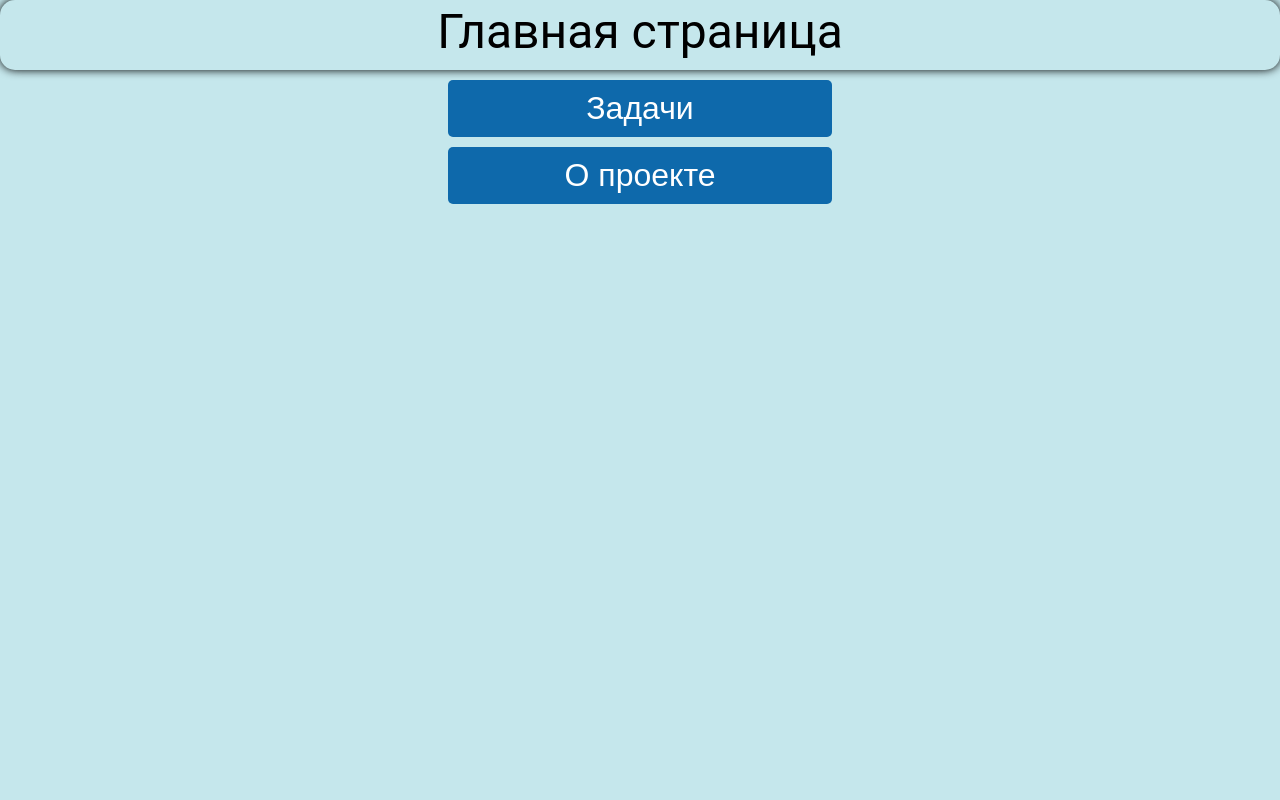
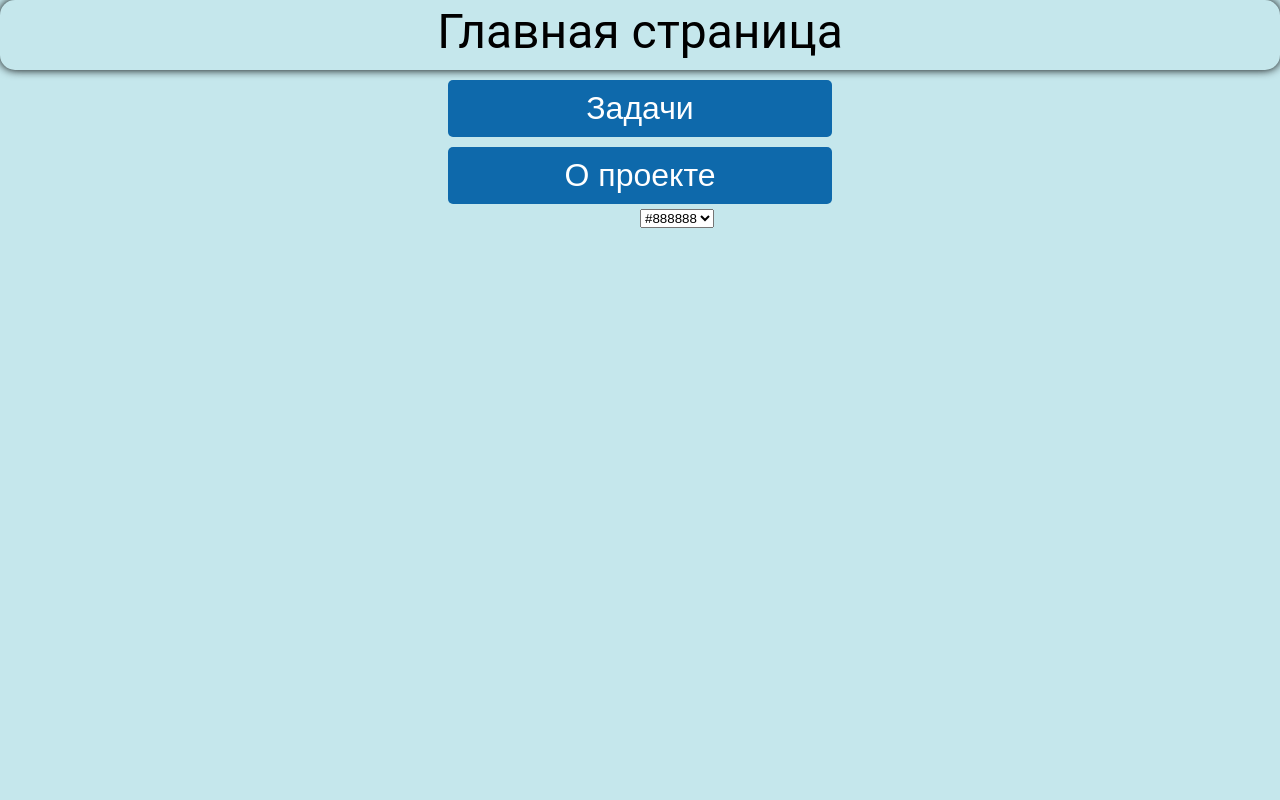
Before and after one commit to RRaveNO/Learning-Flask, a Flask app: template templates/index.html in a window 1280 px wide. Run offline with Flask 3, Linux system fonts and the light colour scheme; the template is opened without the code that fills it: most values are stand-ins (such as "Sample title", 1, 10 or a date in 2020); some web fonts are replaced.

Commit message:
не работает х2

```diff
--- a/app.py
+++ b/app.py
@@ -28,7 +28,7 @@ def init_db():
 @app.route('/tasks', methods=['GET', 'POST'])
 def tasks_page():
     if request.method == 'POST':
-        checkbox_id = request.form['checkbox_id']
+        checkbox_id = request.form.get['checkbox_id']
         checkbox_value = request.form['checkboxtable_' + checkbox_id] == 'on'
         conn = get_db_connection()
         cursor = conn.cursor()
@@ -43,6 +43,12 @@ def tasks_page():
         conn.close()
     return render_template('tasks.html', checkbox_states=checkbox_states)
 
+@app.route('/', methods=['GET', 'POST'])
+def dropdown(selected_colour = None):
+    colours = ['Red', 'Blue', 'Black', 'Orange']
+    selected_colour = request.form.get('colour')
+    return render_template('index.html', colours=colours, selected_colour=selected_colour)
+
 if __name__ == '__main__':
     init_db()
     app.run(debug=True)
--- a/static/style.css
+++ b/static/style.css
@@ -138,6 +138,14 @@
     color: #fff;
 }
 
+.dropdown{
+    width: 0%;
+    display: flex;
+    margin-top: 5px;
+    margin-left: auto;
+    margin-right: auto;
+}
+
 .text_about{
     width: 45%;
     align: center;
--- a/templates/index.html
+++ b/templates/index.html
@@ -1,5 +1,5 @@
 <!DOCTYPE html>
-<html lang="ru">
+<html lang="ru, en">
 <head>
     <meta charset="UTF-8">
     <title>Сайт Ворона</title>
@@ -14,6 +14,13 @@
            <a href="{{url_for('tasks_page')}}"><button class="button_main">Задачи</button></a>
            <a href="{{url_for('about')}}"><button class="button_main">О проекте</button></a>
        </div>
+   <div class="dropdown">
+       <select name="colour" method="POST" action="/">
+           {% for colour in colours %}
+           <option value="{{colour}}"{% if colour == selected_colour %}selected{% endif %}>{{colour}}</option>
+           {% endfor %}
+       </select>
+   </div>
    </div>
 </body>
 </html>
--- a/templates/tasks.html
+++ b/templates/tasks.html
@@ -34,7 +34,8 @@
                 <form method="POST">
                     {% for state in checkbox_state %}
                     <div>
-                        <input type="checkbox" name="checkboxtable_{{ state['id'] }}" id="checkbox_{{ state['id'] }}" {% if state['checkbox_column'] %}checked{% endif %} />
+                        <input type="checkbox" name="checkboxtable_{{ state['id'] }}" id="checkbox_{{ state['id'] }}"
+<!--                               {% if state['checkbox_column'] %}checked{% endif %}/>-->
                         <input type="hidden" name="checkbox_id" value="{{ state['id'] }}" />
                         <label for="checkbox_{{ state['id'] }}"></label>
                     </div>
```
